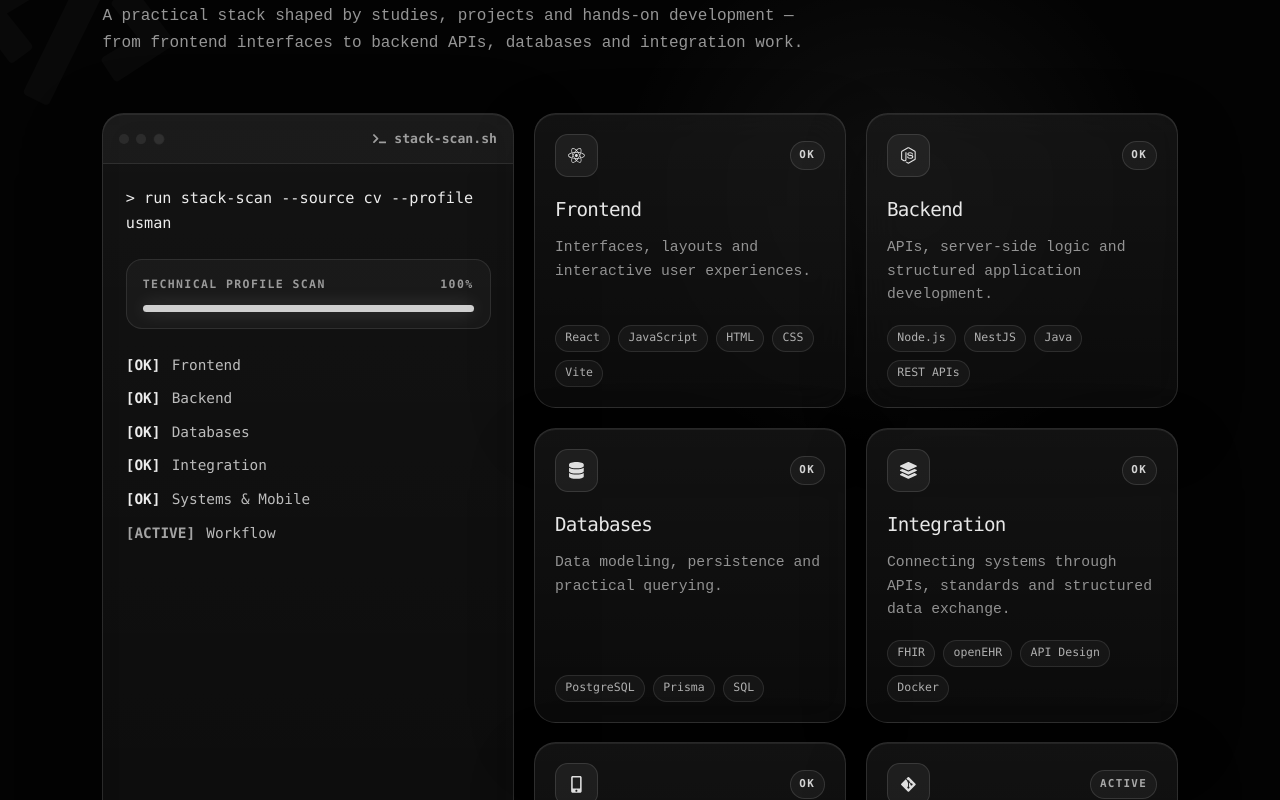
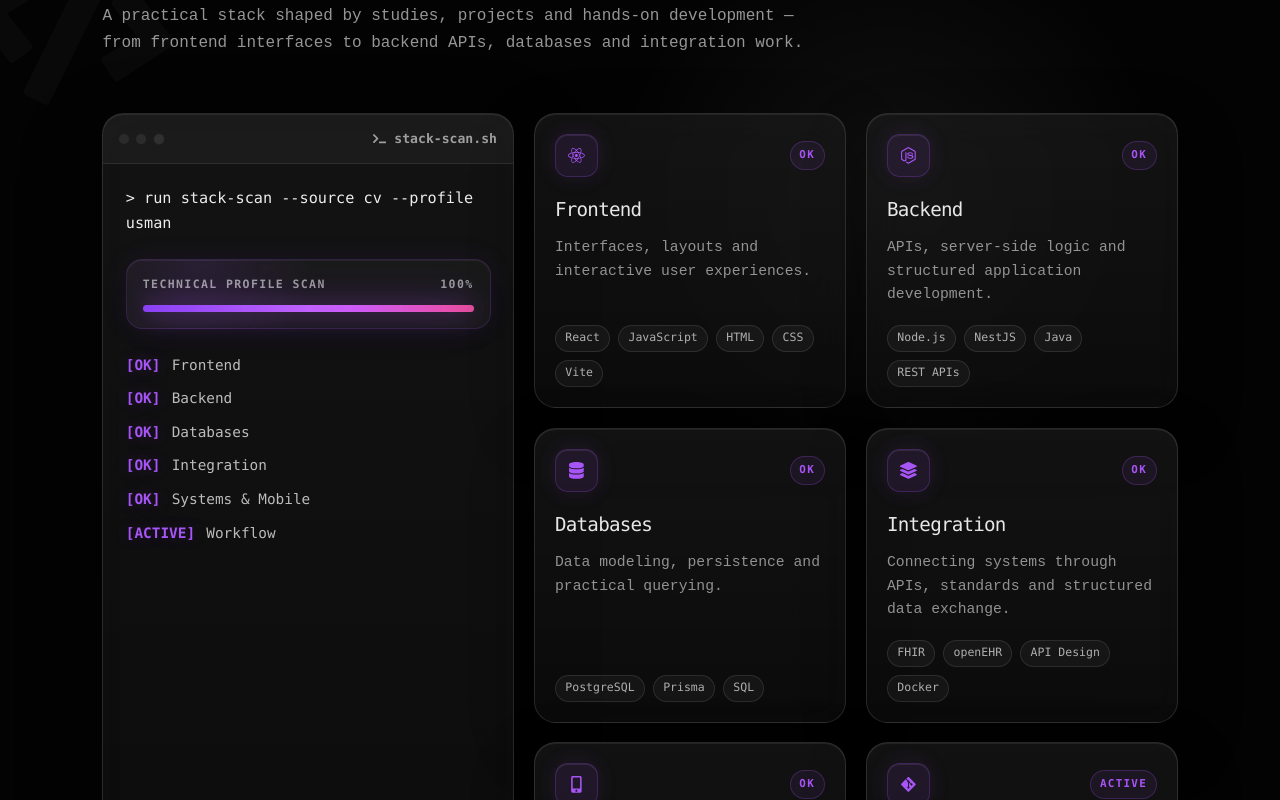
Before and after one commit to usman-ghafoorzai/usman-portfolio, a React (Vite) app: page / in a window 1280 px wide. Shown: the part 2120-2920 px from the top of the page. Built offline with nearby package versions, Linux system fonts and the light colour scheme.

Commit message:
Add some new effects

```diff
--- a/src/components/TechStack/TechStack.css
+++ b/src/components/TechStack/TechStack.css
@@ -1,4 +1,5 @@
 .tech-section {
+    --tech-accent-rgb: 168, 85, 247;
     position: relative;
     min-height: 100vh;
     width: 100%;
@@ -157,9 +158,16 @@
     margin-top: 1.5rem;
     padding: 1rem;
 
-    border: 1px solid rgba(255, 255, 255, 0.1);
+    border: 1px solid rgba(168, 85, 247, 0.18);
     border-radius: 1rem;
-    background: rgba(255, 255, 255, 0.035);
+
+    background:
+            radial-gradient(circle at 20% 0%, rgba(168, 85, 247, 0.12), transparent 38%),
+            rgba(255, 255, 255, 0.035);
+
+    box-shadow:
+            0 0 1.8rem rgba(124, 58, 237, 0.08),
+            inset 0 1px 0 rgba(255, 255, 255, 0.06);
 }
 
 .tech-progress-label {
@@ -196,9 +204,21 @@
     margin-bottom: -0.42rem;
 
     border-radius: 999px;
-    background: rgba(255, 255, 255, 0.78);
+
+    background: linear-gradient(
+            90deg,
+            rgba(124, 58, 237, 0.95),
+            rgba(168, 85, 247, 1),
+            rgba(236, 72, 153, 0.86)
+    );
+
     transform-origin: left;
-    box-shadow: 0 0 1.1rem rgba(255, 255, 255, 0.18);
+
+    box-shadow:
+            0 0 1.2rem rgba(168, 85, 247, 0.4),
+            0 0 2.4rem rgba(124, 58, 237, 0.22);
+
+    animation: techProgressPulse 2.4s ease-in-out infinite;
 }
 
 .tech-scan-list {
@@ -220,12 +240,13 @@
 }
 
 .tech-status {
-    color: rgba(255, 255, 255, 0.92);
+    color: rgb(var(--tech-accent-rgb));
     font-weight: 800;
+    text-shadow: 0 0 0.9rem rgba(var(--tech-accent-rgb), 0.28);
 }
 
 .tech-status--active {
-    color: rgba(255, 255, 255, 0.62);
+    color: rgb(var(--tech-accent-rgb));
 }
 
 /* Cards */
@@ -289,7 +310,7 @@
 
     background: radial-gradient(
             circle at var(--tilt-glow-x) var(--tilt-glow-y),
-            rgba(255, 255, 255, 0.09),
+            rgba(var(--tech-accent-rgb), 0.16),
             transparent 34%
     );
 
@@ -301,7 +322,7 @@
 .tech-card:hover {
     --tilt-scale: 1.018;
 
-    border-color: rgba(255, 255, 255, 0.2);
+    border-color: rgba(var(--tech-accent-rgb), 0.28);
 
     background:
             linear-gradient(180deg, rgba(255, 255, 255, 0.07), rgba(255, 255, 255, 0.03)),
@@ -309,6 +330,7 @@
 
     box-shadow:
             0 2rem 5rem rgba(0, 0, 0, 0.4),
+            0 0 2.2rem rgba(var(--tech-accent-rgb), 0.08),
             inset 0 1px 0 rgba(255, 255, 255, 0.1);
 }
 
@@ -338,22 +360,41 @@
     align-items: center;
     justify-content: center;
 
-    border: 1px solid rgba(255, 255, 255, 0.12);
+    border: 1px solid rgba(var(--tech-accent-rgb), 0.24);
     border-radius: 0.8rem;
-    background: rgba(255, 255, 255, 0.055);
+    background: rgba(var(--tech-accent-rgb), 0.1);
 
-    color: rgba(255, 255, 255, 0.86);
+    color: rgb(var(--tech-accent-rgb));
     font-size: 1.05rem;
+
+    box-shadow:
+            0 0 1.3rem rgba(var(--tech-accent-rgb), 0.12),
+            inset 0 1px 0 rgba(255, 255, 255, 0.08);
+
+    transition:
+            transform 180ms ease,
+            background 180ms ease,
+            border-color 180ms ease,
+            box-shadow 180ms ease;
+}
+
+.tech-card:hover .tech-card-icon {
+    transform: translateY(-0.1rem) scale(1.04);
+    background: rgba(var(--tech-accent-rgb), 0.16);
+    border-color: rgba(var(--tech-accent-rgb), 0.38);
+    box-shadow:
+            0 0 1.8rem rgba(var(--tech-accent-rgb), 0.18),
+            inset 0 1px 0 rgba(255, 255, 255, 0.1);
 }
 
 .tech-card-status {
     padding: 0.35rem 0.55rem;
 
-    border: 1px solid rgba(255, 255, 255, 0.12);
+    border: 1px solid rgba(var(--tech-accent-rgb), 0.24);
     border-radius: 999px;
 
-    color: rgba(255, 255, 255, 0.82);
-    background: rgba(255, 255, 255, 0.045);
+    color: rgb(var(--tech-accent-rgb));
+    background: rgba(var(--tech-accent-rgb), 0.075);
 
     font-family: var(--font-mono, monospace);
     font-size: 0.68rem;
@@ -362,7 +403,7 @@
 }
 
 .tech-card-status--active {
-    color: rgba(255, 255, 255, 0.62);
+    color: rgb(var(--tech-accent-rgb));
 }
 
 .tech-card h3 {
@@ -451,6 +492,23 @@
     }
 }
 
+@keyframes techProgressPulse {
+    0%,
+    100% {
+        filter: brightness(0.95);
+        box-shadow:
+                0 0 1.2rem rgba(168, 85, 247, 0.35),
+                0 0 2.4rem rgba(124, 58, 237, 0.18);
+    }
+
+    50% {
+        filter: brightness(1.18);
+        box-shadow:
+                0 0 1.7rem rgba(168, 85, 247, 0.56),
+                0 0 3rem rgba(124, 58, 237, 0.32);
+    }
+}
+
 @media (max-width: 1100px) {
     .tech-layout {
         grid-template-columns: 1fr;
@@ -497,7 +555,8 @@
 @media (prefers-reduced-motion: reduce) {
     .tech-card,
     .tech-window-dots span,
-    .tech-cursor {
+    .tech-cursor,
+    .tech-progress-bar {
         animation: none;
         transition: none;
         transform: none;
```
